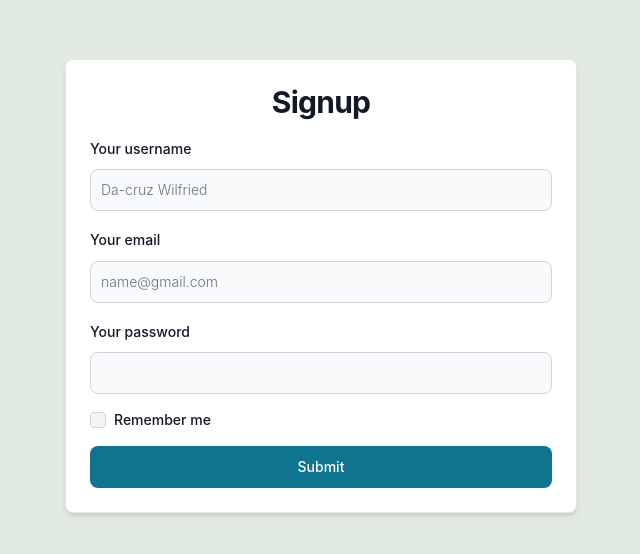
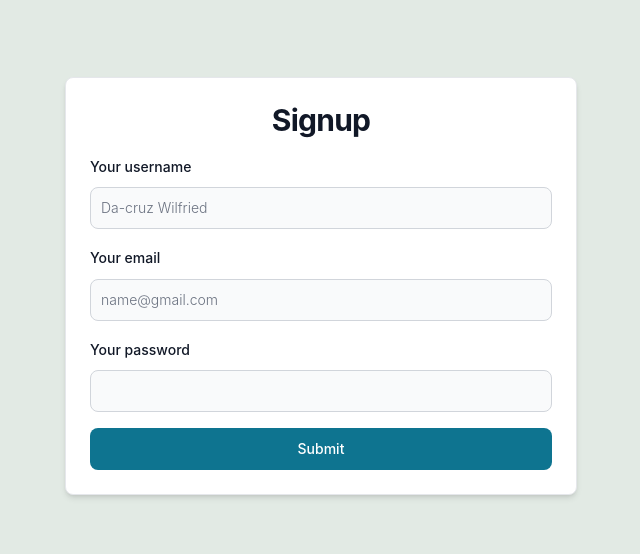
Before and after one commit to da-cruzdev/task-manager-frontend, a React (Create React App) app: page / in a window 1280 px wide. Shown: the part 114-668 px from the top of the page, without its empty margins (319-959 px from the left). Built offline with nearby package versions, Linux system fonts and the light colour scheme.

Commit message:
install apollo client and graphql

```diff
--- a/package.json
+++ b/package.json
@@ -3,6 +3,7 @@
   "version": "0.1.0",
   "private": true,
   "dependencies": {
+    "@apollo/client": "^3.7.17",
     "@reduxjs/toolkit": "^1.9.5",
     "@testing-library/jest-dom": "^5.17.0",
     "@testing-library/react": "^13.4.0",
@@ -13,6 +14,8 @@
     "@types/react-dom": "^18.2.7",
     "flowbite": "^1.7.0",
     "flowbite-react": "^0.5.0",
+    "graphql": "^16.7.1",
+    "graphql-tag": "^2.12.6",
     "react": "^18.2.0",
     "react-dom": "^18.2.0",
     "react-hook-form": "^7.45.2",
--- a/src/features/auth/containers/signup/Signup.tsx
+++ b/src/features/auth/containers/signup/Signup.tsx
@@ -1,6 +1,6 @@
 "use client"
 import React from "react"
-import { Button, Card, Checkbox, Label } from "flowbite-react"
+import { Button, Card, Spinner } from "flowbite-react"
 import { useForm } from "react-hook-form"
 import { EmailInput } from "../../components/form-inputs/EmailInput"
 import { PasswordInput } from "../../components/form-inputs/PasswordInput"
@@ -30,10 +30,10 @@
             <EmailInput register={register} errors={formErrors} />
             <PasswordInput register={register} errors={formErrors} />
 
-            <div className="flex items-center gap-2">
+            {/* <div className="flex items-center gap-2">
               <Checkbox id="remember" />
               <Label htmlFor="remember">Remember me</Label>
-            </div>
+            </div> */}
             <Button type="submit">Submit</Button>
           </form>
         </Card>
```
Also changed, not shown: 1 other file (tests, documents, lock files or other folders).
